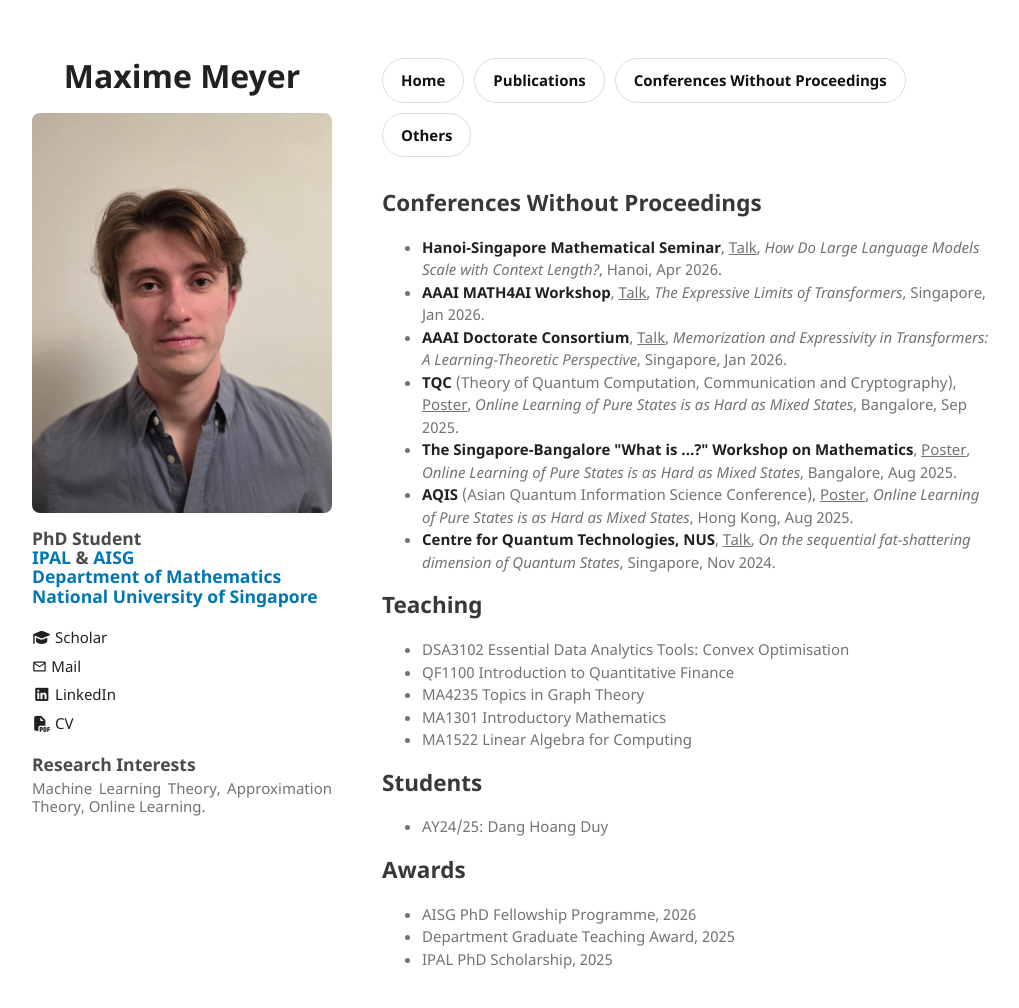
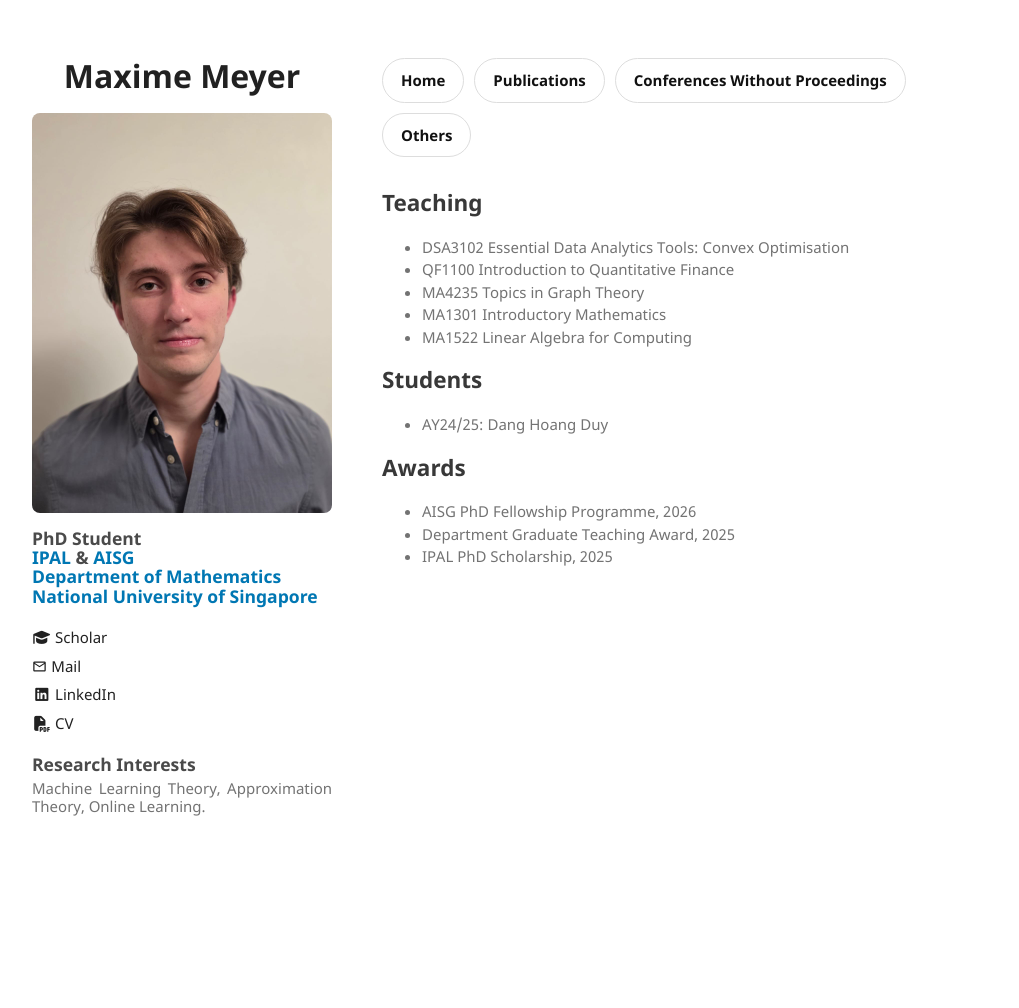
Before and after one commit to meyermaxime/meyermaxime.github.io, a Jekyll site: the page built from others.html, in a window 1280 px wide and 1020 px high. Shown: the top 1008 px of the window, without its empty margins (128-1147 px from the left). Built offline with Jekyll 4.4.1, drawn with Linux system fonts in a browser that asks for light colours.

Commit message:
Update others.html

```diff
--- a/others.html
+++ b/others.html
@@ -2,31 +2,6 @@
 layout: default
 title: Others
 ---
-
-<h2 id="talks">Conferences Without Proceedings</h2>
-<ul>
-	<li>
-    <strong>Hanoi-Singapore Mathematical Seminar</strong>, <u>Talk</u>, <em>How Do Large Language Models Scale with Context Length?</em>, Hanoi, Apr 2026.
-  </li>
-	<li>
-    <strong>AAAI MATH4AI Workshop</strong>, <u>Talk</u>, <em>The Expressive Limits of Transformers</em>, Singapore, Jan 2026.
-  </li>
-	<li>
-    <strong>AAAI Doctorate Consortium</strong>, <u>Talk</u>, <em>Memorization and Expressivity in Transformers: A Learning-Theoretic Perspective</em>, Singapore, Jan 2026.
-  </li>
-  <li>
-    <strong>TQC</strong> (Theory of Quantum Computation, Communication and Cryptography), <u>Poster</u>, <em>Online Learning of Pure States is as Hard as Mixed States</em>, Bangalore, Sep 2025.
-  </li>
-  <li>
-    <strong>The Singapore-Bangalore "What is ...?" Workshop on Mathematics</strong>, <u>Poster</u>, <em>Online Learning of Pure States is as Hard as Mixed States</em>, Bangalore, Aug 2025.
-  </li>
-  <li>
-    <strong>AQIS</strong> (Asian Quantum Information Science Conference), <u>Poster</u>, <em>Online Learning of Pure States is as Hard as Mixed States</em>, Hong Kong, Aug 2025.
-  </li>
-  <li>
-    <strong>Centre for Quantum Technologies, NUS</strong>, <u>Talk</u>, <em>On the sequential fat-shattering dimension of Quantum States</em>, Singapore, Nov 2024.
-  </li>
-</ul>
 
 
 <h2 id="teaching">Teaching</h2>
```
